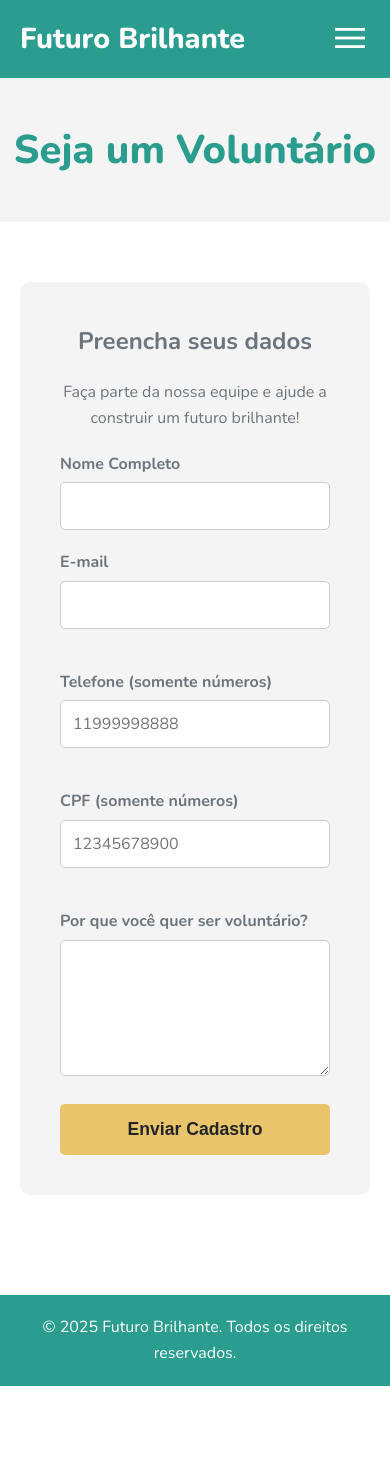
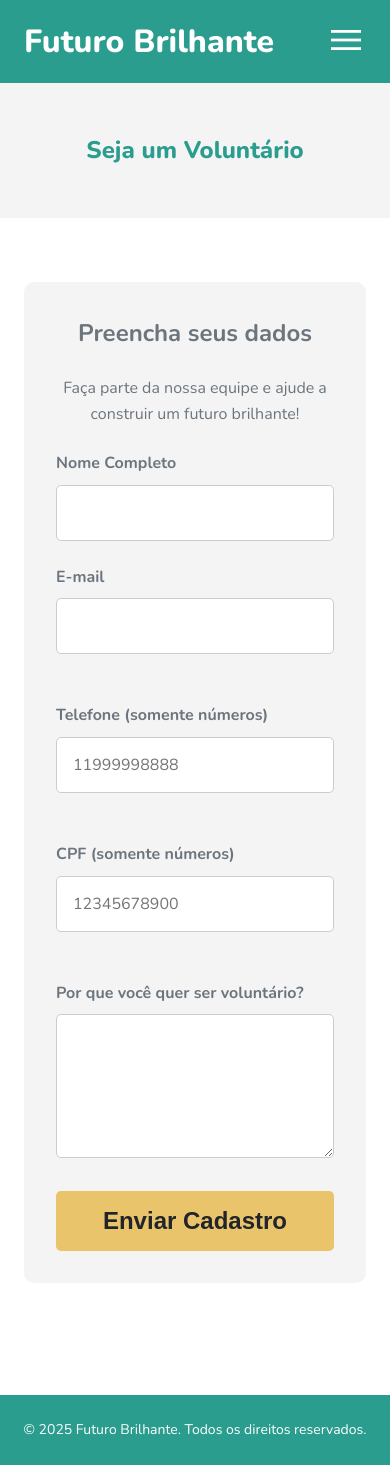
Before and after one commit to Rodrigoyu/ONGFuturoBrilhante, a plain HTML site: page paginas/cadastro.html in a window 390 px wide. Before the commit the page ends 1386 px from the top, so only its background shows below. Drawn offline with nearby package versions, Linux system fonts and the light colour scheme.

Commit message:
atualizando var fontes e var de espaçamentos

```diff
--- a/styles/style.css
+++ b/styles/style.css
@@ -3,23 +3,43 @@
     padding: 0;
     box-sizing: border-box;
 }
+
 :root {
-  /* Fundo principal continua branco */
-  --cor-fundo-principal: #FFFFFF;
+    /* PALETAS DE CORES */
 
-  /* Textos com alto contraste */
-  --cor-texto-principal: #212529;
-  --cor-texto-secundario: #6c757d;
-  --cor-fundo-card-cinza: #F4F4F4;
+    /*CORES DE FUNDOS  */
+    --cor-primaria-verde: #2A9D8F;
+    --cor-fundo-principal: #FFFFFF;
+    --cor-fundo-card-cinza: #F4F4F4;
+    --cor-fundo-secao: #F4F4F4;
+    /* CORES DE TEXTOS */
+    --cor-texto-principal: #212529;
+    --cor-texto-secundario: #6c757d;
+    /* CORES DE BUTTON */
+    --cor-acao-amarelo: #E9C46A;
 
-  /* Cores de destaque se mantêm */
-  --cor-primaria-verde: #2A9D8F;
-  --cor-acao-amarelo: #E9C46A;
+    /* --- TAMANHOS DE FONTE --- */
+    --fonte-tamanho-xxl: 2.5rem;/* 40px */
+    --fonte-tamanho-xl: 2.0rem;/* 32px */
+    --fonte-tamanho-lg: 1.5rem;/* 24px */
+    --fonte-tamanho-base: 1rem;/* 16px */
+    --fonte-tamanho-sm: 0.875rem;/* 14px */
 
-  /* Fundo para seções secundárias */
-  --cor-fundo-secao: #F4F4F4;
+    /* --- PESOS DE FONTE (da fonte Nunito) --- */
+    --fonte-peso-regular: 400;
+    --fonte-peso-bold: 700;
+    --fonte-peso-extrabold: 800;
+
+    /* --- ESPAÇAMENTO --- */
+  --espaco-xs:  0.5rem;   /* 8px */
+  --espaco-sm:  1rem;     /* 16px */
+  --espaco-md:  1.5rem;   /* 24px */
+  --espaco-lg:  2rem;     /* 32px */
+  --espaco-xl:  3rem;     /* 48px */
+  --espaco-xxl: 4rem;     /* 64px */
 }
-/* geral */
+
+/* GERAL */
 body {
     font-family: 'Nunito', sans-serif;
     background-color: var(--cor-fundo-principal);
@@ -30,18 +50,18 @@ body {
 .container {
     max-width: 1100px;
     margin: 0 auto;
-    padding: 0 20px;
+    padding: 0 var(--espaco-md);
 }
 
 .conteudo-principal {
-    padding: 60px 0;
+    padding: var(--espaco-xxl) 0;
 }
 
 /* --- CABEÇALHO E NAVEGAÇÃO --- */
 header {
     background-color: var(--cor-primaria-verde);
     color: var(--cor-fundo-principal);
-    padding: 1rem 0;
+    padding: var(--espaco-sm) 0;
     box-shadow: 0 2px 4px rgba(0, 0, 0, 0.1);
 }
 
@@ -51,12 +71,12 @@ header .div_container_header {
     align-items: center;
     max-width: 1200px;
     margin: 0 auto;
-    padding: 0 20px;
+    padding: 0 var(--espaco-md);
 }
 
 .nav_h1 {
-    font-size: 1.8rem;
-    font-weight: 800;
+    font-size: var(--fonte-tamanho-xl);
+    font-weight: var(--fonte-peso-extrabold);
 }
 
 .nav_principal .ul_nav {
@@ -65,14 +85,15 @@ header .div_container_header {
 }
 
 .nav_principal .li_nav {
-    margin-left: 25px;
+    margin-left: var(--espaco-md);
 }
 
 .nav_principal .a_nav {
     text-decoration: none;
     color: var(--cor-fundo-principal);
-    font-weight: 700;
+    font-weight: var(--fonte-peso-bold);
     transition: opacity 0.3s;
+    font-size: var(--fonte-tamanho-lg);
 }
 
 .a_nav:hover {
@@ -87,8 +108,9 @@ header .div_container_header {
     color: var(--cor-fundo-principal);
     cursor: pointer;
 }
+
 .buttonToggle .material-symbols-outlined {
-    font-size: 2.5rem;
+    font-size: var(--fonte-tamanho-xxl);
 }
 
 /* --- SEÇÃO HERO (PÁGINA INICIAL) --- */
@@ -118,39 +140,41 @@ header .div_container_header {
     position: relative;
     color: var(--cor-fundo-principal);
     text-align: center;
-    padding: 20px;
+    padding: var(--espaco-md);
     z-index: 1;
+
 }
 
 .hero-texto h1 {
     font-size: 3.5rem;
-    font-weight: 800;
+    font-weight: var(--fonte-peso-extrabold);
     text-shadow: 2px 2px 8px rgba(0, 0, 0, 0.7);
 }
 
 .hero-texto p {
-    font-size: 1.3rem;
+    font-size: var(--fonte-tamanho-lg);
     text-shadow: 1px 1px 4px rgba(0, 0, 0, 0.7);
-    margin-top: 10px;
+    margin-top: var(--espaco-xs);
 }
 
 
 /* --- CONTEÚDO PÁGINA INICIAL --- */
 .historia {
     text-align: center;
-    margin-bottom: 40px;
+    margin-bottom: var(--espaco-xl);
 }
 
 
 .historia h2 {
     color: var(--cor-primaria-verde);
-    margin-bottom: 15px;
-    font-size: 2rem;
+    margin-bottom: var(--espaco-md);
+    font-size: var(--fonte-tamanho-xl);
+    font-weight: var(--fonte-peso-extrabold);
 }
 
 .pagina-titulo-section {
     background-color: var(--cor-fundo-secao);
-    padding: 40px 0;
+    padding: var(--espaco-xl) 0;
 }
 
 .pagina-titulo-texto {
@@ -159,8 +183,8 @@ header .div_container_header {
 }
 
 .pagina-titulo-texto h1 {
-    font-size: 3.5rem;
-    font-weight: 800;
+    font-size: var(--fonte-tamanho-xxl);
+    font-weight: var(--fonte-peso-extrabold);
 }
 
 
@@ -168,21 +192,22 @@ header .div_container_header {
 .valores_grid {
     display: grid;
     grid-template-columns: repeat(auto-fit, minmax(300px, 1fr));
-    gap: 30px;
-    margin-top: 40px;
+    gap: var(--espaco-lg);
+    margin-top: var(--espaco-xl);
 }
 
 .valores-card {
     background-color: var(--cor-fundo-card-cinza);
-    padding: 30px;
-    border-radius: 10px;
+    padding: var(--espaco-lg);
+    border-radius: var(--espaco-xs);
 }
 
 .valores-card h3 {
     color: var(--cor-primaria-verde);
     text-align: center;
-    margin-bottom: 15px;
-    font-size: 1.5rem;
+    margin-bottom: var(--espaco-sm);
+    font-size: var(--fonte-tamanho-lg);
+    font-weight: var(--fonte-peso-bold );
 }
 
 .lista-valores {
@@ -191,7 +216,7 @@ header .div_container_header {
 }
 
 .lista-valores li {
-    margin-bottom: 15px;
+    margin-bottom: var(--espaco-sm);
 }
 
 .lista-valores li:last-child {
@@ -202,7 +227,7 @@ header .div_container_header {
 .projetos-grid {
     display: grid;
     grid-template-columns: repeat(auto-fit, minmax(320px, 1fr));
-    gap: 30px;
+    gap: var(--espaco-lg);
 }
 
 .card-project {
@@ -233,13 +258,15 @@ header .div_container_header {
 }
 
 .card-text {
-    padding: 20px;
+    padding: var(--espaco-md);
     flex-grow: 1;
 }
 
 .card-text h3 {
     color: var(--cor-primaria-verde);
-    margin-bottom: 10px;
+    margin-bottom: var(--espaco-sm);
+    font-size: var(--fonte-tamanho-lg);
+    font-weight: var(--fonte-peso-bold);
 }
 
 
@@ -247,7 +274,7 @@ header .div_container_header {
 .form-cadastro {
     max-width: 600px;
     margin: 0 auto;
-    padding: 40px;
+    padding: var(--espaco-lg);
     background-color: var(--cor-fundo-card-cinza);
     border-radius: 10px;
 }
@@ -255,35 +282,35 @@ header .div_container_header {
 .form-cadastro h2,
 .form-cadastro p {
     text-align: center;
-    margin-bottom: 20px;
+    margin-bottom: var(--espaco-md);
 }
 
 .form-cadastro label {
     display: block;
-    margin-bottom: 5px;
-    font-weight: 700;
+    margin-bottom: var(--espaco-xs);
+    font-weight: var(--fonte-peso-bold);
 }
 
 .form-cadastro input,
 .form-cadastro textarea {
     width: 100%;
-    padding: 12px;
-    margin-bottom: 20px;
+    padding: var(--espaco-sm);
+    margin-bottom: var(--espaco-md);
     border: 1px solid #ccc;
     border-radius: 5px;
     font-family: 'Nunito', sans-serif;
-    font-size: 1rem;
+    font-size: var(--fonte-tamanho-base);
 }
 
 .form-cadastro button {
     width: 100%;
-    padding: 15px;
+    padding: var(--espaco-sm);
     background-color: var(--cor-acao-amarelo);
     color: var(--cor-texto-principal);
     border: none;
     border-radius: 5px;
-    font-size: 1.1rem;
-    font-weight: 700;
+    font-size: var(--fonte-tamanho-lg);
+    font-weight: var(--fonte-peso-bold);
     cursor: pointer;
     transition: background-color 0.3s;
 }
@@ -298,15 +325,18 @@ footer {
     background-color: var(--cor-primaria-verde);
     color: var(--cor-fundo-principal);
     text-align: center;
-    padding: 20px 0;
-    margin-top: 40px;
+    padding: var(--espaco-md) 0;
+    margin-top: var(--espaco-xl);
+    font-size: var(--fonte-tamanho-sm);
+    font-weight: var(--fonte-tamanho-sm);
 }
+
 /* mensages  */
 .mensagem-erro {
     color: #c0392b;
-    font-size: 0.85rem;
+    font-size: var(--fonte-tamanho-sm);
     margin-top: -15px;
-    margin-bottom: 10px;
+    margin-bottom: var(--espaco-sm);
     display: block;
     height: 1rem;
 }
@@ -349,8 +379,8 @@ footer {
     .nav_principal .ul_nav {
         flex-direction: column;
         align-items: center;
-        padding: 20px 0;
-        gap: 15px;
+        padding: var(--espaco-md) 0;
+        gap: var(--espaco-sm);
     }
 
     .nav_principal .li_nav {
@@ -360,14 +390,14 @@ footer {
     }
 
     .nav_principal .a_nav {
-        font-size: 1.2rem;
-        padding: 10px 0;
+        font-size: var(--fonte-tamanho-lg);
+        padding: var(--espaco-sm) 0;
         display: block;
     }
 
 
     .hero-texto h1,
     .pagina-titulo-texto h1 {
-        font-size: 2.5rem;
+        font-size: var(--fonte-tamanho-lg);
     }
 }
```
Also changed, not shown: index.html (+0 -1 lines).
